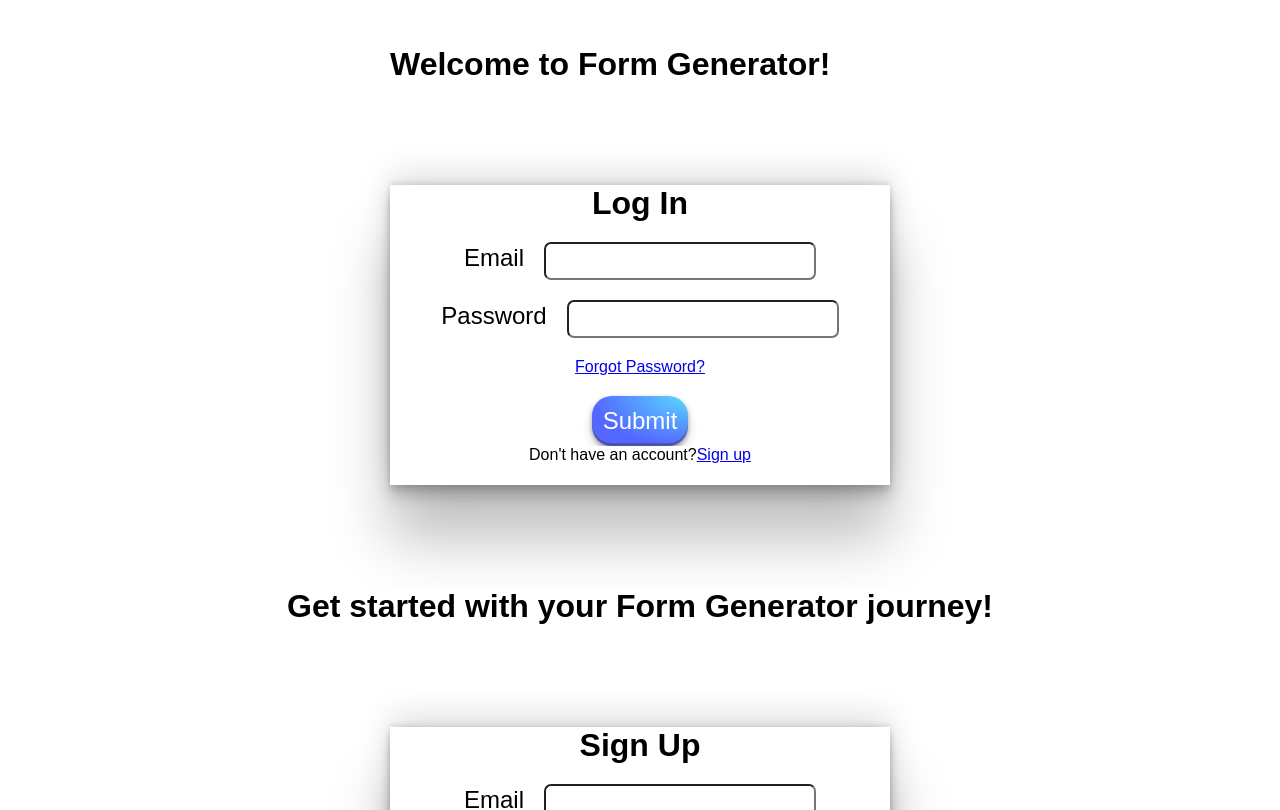
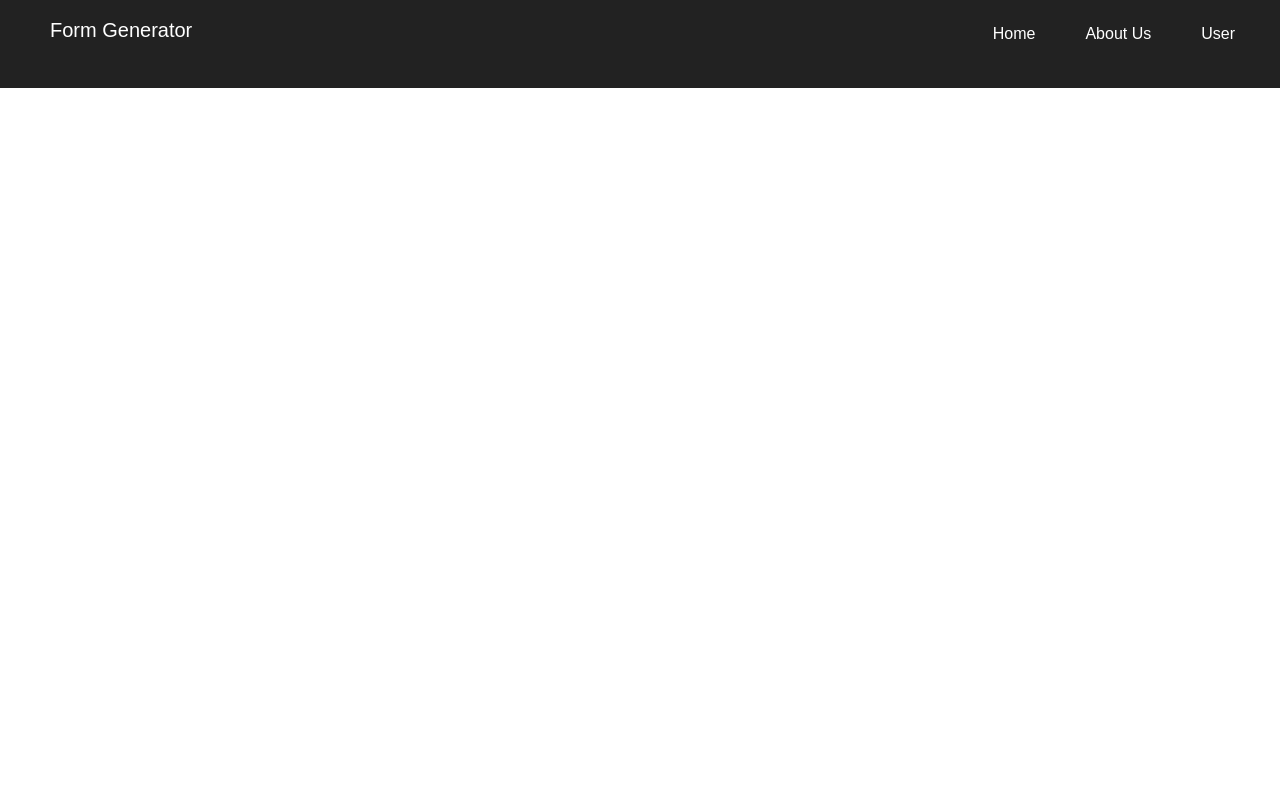
Before and after one commit to RohitWaghole/FormGenerator_Frontend, a React (Create React App) app: page / in a window 1280 px wide. Shown: the top 810 px of the page. Built offline with nearby package versions, Linux system fonts and the light colour scheme.

Commit message:
Navigation bar added

```diff
--- a/public/index.html
+++ b/public/index.html
@@ -1,12 +1,14 @@
 <!DOCTYPE html>
 <html lang="en">
-
   <head>
     <meta charset="utf-8" />
     <!-- <link rel="icon" href="%PUBLIC_URL%/favicon.ico" /> -->
     <meta name="viewport" content="width=device-width, initial-scale=1" />
     <meta name="theme-color" content="#000000" />
-  <meta name="description" content="Web site created using create-react-app" />
+    <meta
+      name="description"
+      content="Web site created using create-react-app"
+    />
     <!-- <link rel="apple-touch-icon" href="%PUBLIC_URL%/logo192.png" /> -->
     <!--
       manifest.json provides metadata used when your web app is installed on a
@@ -23,6 +25,10 @@
       Learn how to configure a non-root public URL by running `npm run build`.
     -->
     <title>React App</title>
+    <script
+      src="https://kit.fontawesome.com/a076d05399.js"
+      crossorigin="anonymous"
+    ></script>
   </head>
 
   <body>
@@ -39,5 +45,4 @@
       To create a production bundle, use `npm run build` or `yarn build`.
     -->
   </body>
-
 </html>
--- a/src/Components/App.js
+++ b/src/Components/App.js
@@ -1,11 +1,13 @@
 import Login from "./Login/Login";
 import Signup from "./SignUp/Signup";
+import Home from "./Home/Home";
 
 function App() {
   return (
     <>
-      <Login />
-      <Signup />
+      {/* <Login /> */}
+      {/* <Signup /> */}
+      <Home />
     </>
   );
 }
--- /dev/null
+++ b/src/Components/Home/Home.js
@@ -0,0 +1,13 @@
+import React from "react";
+import "./Home.css";
+import Navbar from "../Navbar/Navbar";
+
+const Home = () => {
+  return (
+    <div>
+      <Navbar />
+    </div>
+  );
+};
+
+export default Home;
--- a/src/Components/Login/Login.css
+++ b/src/Components/Login/Login.css
@@ -1,7 +1,6 @@
 * {
   margin: 0;
   padding: 0;
-  background-color: rgb(255, 255, 255);
   font-family: sans-serif;
 }
 .formBuilder {
--- /dev/null
+++ b/src/Components/Navbar/Navbar.css
@@ -0,0 +1,25 @@
+nav {
+  background-color: #222;
+  padding: 0 20px;
+}
+
+a {
+  color: white;
+  text-decoration: none;
+}
+
+.menu {
+  list-style: none;
+  display: flex;
+  flex-wrap: wrap;
+  justify-content: space-between;
+}
+
+.logo {
+  font-size: 20px;
+  padding: 18.5px 10px 7.5px 30px;
+}
+
+.item {
+  padding: 25px;
+}
--- /dev/null
+++ b/src/Components/Navbar/Navbar.js
@@ -0,0 +1,31 @@
+import React from "react";
+import "./Navbar.css";
+
+const Navbar = () => {
+  return (
+    <div>
+      <nav>
+        <ul className="menu">
+          <div>
+            <li className="logo">
+              <a href="#">Form Generator</a>
+            </li>
+          </div>
+          <div className="menu">
+            <li className="item">
+              <a href="#">Home</a>
+            </li>
+            <li className="item">
+              <a href="#">About Us</a>
+            </li>
+            <li className="item">
+              <a href="#">User</a>
+            </li>
+          </div>
+        </ul>
+      </nav>
+    </div>
+  );
+};
+
+export default Navbar;
```
Also changed, not shown: src/Components/Home/Home.css (added). Lines whose indentation alone changed are shown as unchanged.
